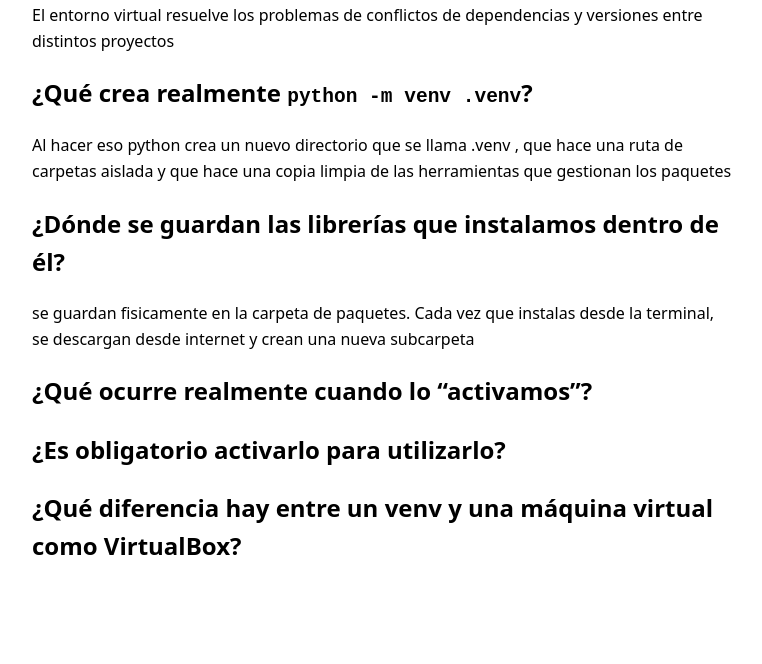
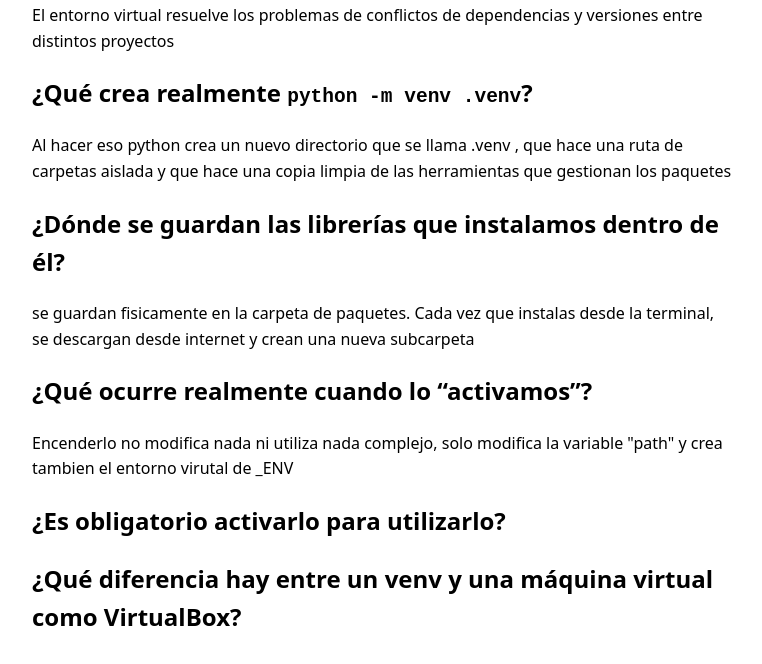
Before and after one commit to whitepeeves/Cosas-de-clases, a website: page public/index.html in a window 1280 px wide. Shown: the part 182-846 px from the top of the page, without its empty margins (258-1020 px from the left). Before the commit the page ends 808 px from the top, so only its background shows below. Drawn offline with Linux system fonts and the light colour scheme.

Commit message:
Responder la cuarta pregunta
Co-Authored-By: Claude Sonnet 5.5 <noreply@anthropic.com>
Claude-Session: https://claude.ai/code/session_01SSnuZbLsaxVoRVm9Xq2bV4

```diff
--- a/public/index.html
+++ b/public/index.html
@@ -18,6 +18,7 @@
     <p>se guardan fisicamente en la carpeta de paquetes. Cada vez que instalas desde la terminal, se descargan desde internet y crean una nueva subcarpeta</p>
 
     <h2>¿Qué ocurre realmente cuando lo “activamos”?</h2>
+    <p>Encenderlo no modifica nada ni utiliza nada complejo, solo modifica la variable "path" y crea tambien el entorno virutal de _ENV</p>
 
     <h2>¿Es obligatorio activarlo para utilizarlo?</h2>
 
```
